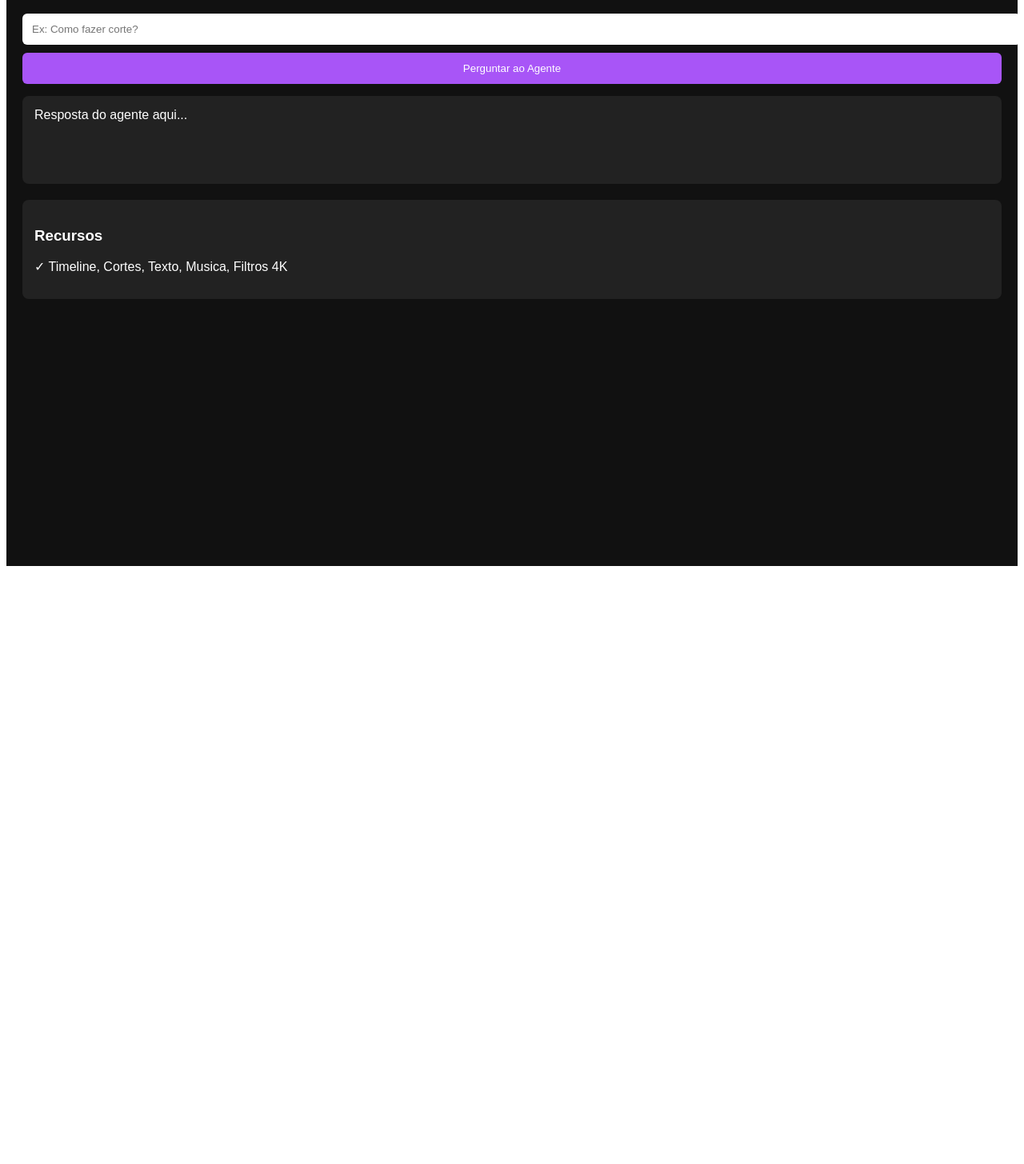
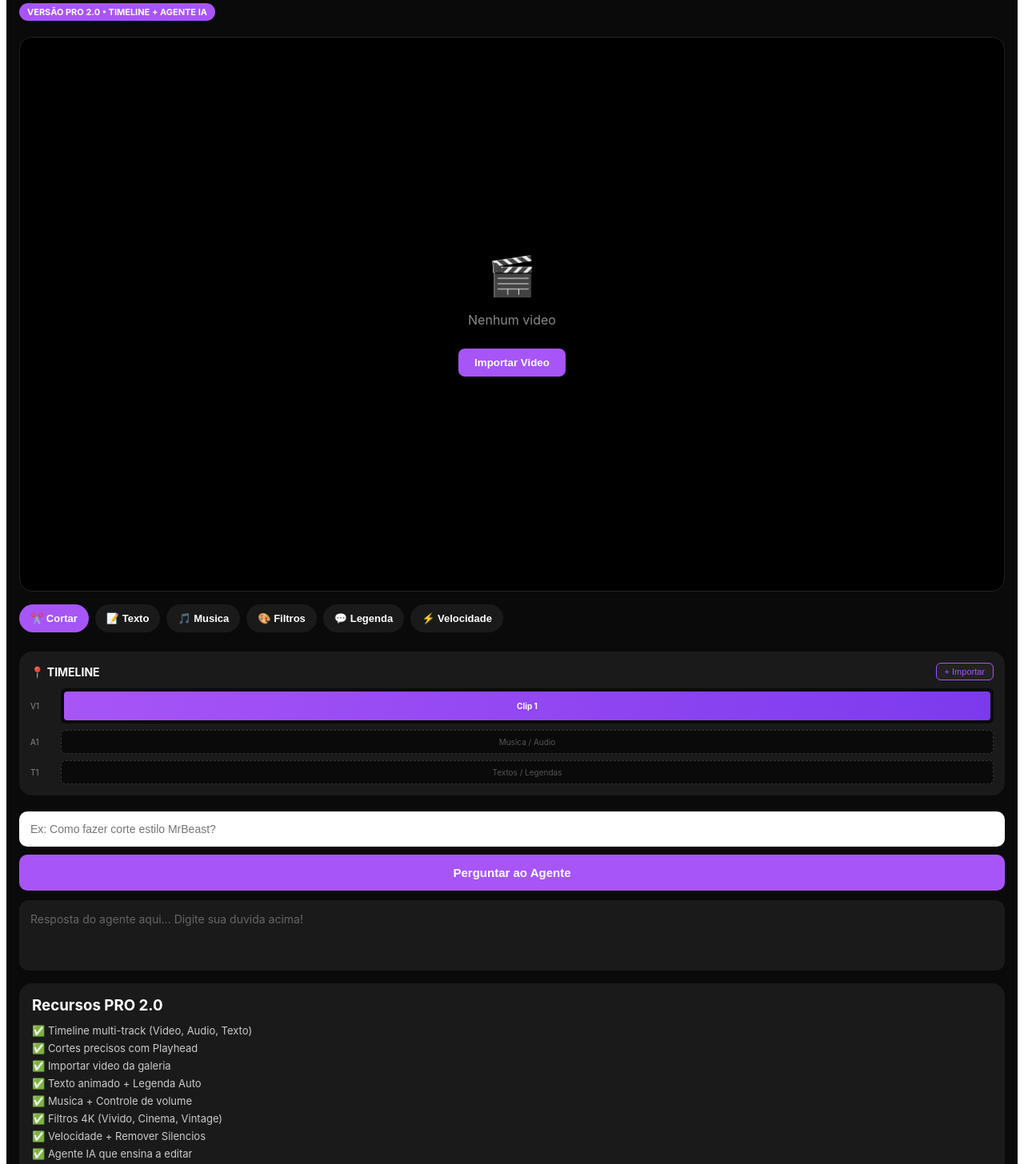
Before and after one commit to jesusbismark09-prog/mcp-studio-premiere, a React (Vite) app: page / in a window 1280 px wide. Shown: the part 140-1596 px from the top of the page at 80% size. Before the commit the page ends 856 px from the top, so only its background shows below. Built offline with nearby package versions, Linux system fonts and the light colour scheme.

Commit message:
Update App.jsx

```diff
--- a/src/App.jsx
+++ b/src/App.jsx
@@ -1,23 +1,146 @@
-import React, { useState } from 'react'
+import { useState, useRef } from 'react'
+
 export default function App() {
-  const [prompt, setPrompt] = useState('')
-  const [r, setR] = useState('')
-  async function perguntar(){
-    if(!prompt) return
-    setR('Pensando...')
-    setTimeout(()=>setR('Agente MCP: App Premiere pronto! Coloque sua chave OpenAI no codigo pra liberar ChatGPT. Export 4K, Timeline, Cortes - tudo ok pro APK!'),800)
+  const [videoSrc, setVideoSrc] = useState(null)
+  const [question, setQuestion] = useState('')
+  const [answer, setAnswer] = useState('')
+  const [clips, setClips] = useState([{ id: 1, start: 0, duration: 100 }])
+  const [selectedTool, setSelectedTool] = useState('cortar')
+  const videoRef = useRef(null)
+  const fileInputRef = useRef(null)
+
+  const handleFile = (e) => {
+    const file = e.target.files[0]
+    if (file) {
+      const url = URL.createObjectURL(file)
+      setVideoSrc(url)
+      setClips([{ id: 1, name: file.name, start: 0, duration: 100 }])
+    }
   }
+
+  const handleCut = () => {
+    if (videoRef.current) {
+      const currentTime = videoRef.current.currentTime
+      const newClip = { id: Date.now(), name: `Corte ${clips.length + 1}`, start: currentTime, duration: 50 }
+      setClips([...clips, newClip])
+      setAnswer(`✂️ Corte feito em ${currentTime.toFixed(2)}s! Seu video foi dividido. Timeline atualizada.`)
+    } else {
+      setAnswer('✂️ Selecione um video primeiro! Clique em Importar Video.')
+    }
+  }
+
+  const askAgent = () => {
+    if (!question) {
+      setAnswer('Digite algo! Ex: "Como fazer corte estilo MrBeast?"')
+      return
+    }
+    const q = question.toLowerCase()
+    if (q.includes('corte') || q.includes('cortar')) {
+      setAnswer('🎬 PRA CORTAR: 1) Importa o video, 2) Dá play e pausa onde quer cortar, 3) Clica em CORTAR. Pra remover silêncios: usa o botão Velocidade > Remover Silêncios. Estilo MrBeast: cortes a cada 1-2 segundos!')
+    } else if (q.includes('texto') || q.includes('legenda')) {
+      setAnswer('📝 PRA TEXTO/LEGENDA: Clica em TEXTO > Escreve sua frase > Escolhe posição. Pra legenda automática, clica em LEGENDA > Auto Legenda. O app vai transcrever seu audio!')
+    } else if (q.includes('musica') || q.includes('audio')) {
+      setAnswer('🎵 PRA MUSICA: Clica em MUSICA > Importar Audio > Ajusta volume na timeline. Dica PRO: Deixa musica em -20dB pra não cobrir voz!')
+    } else if (q.includes('filtro') || q.includes('cor')) {
+      setAnswer('🎨 PRA FILTROS: Clica em FILTROS > Escolhe: Vivido, Cinema, Preto/Branco, Vintage. Estilo Premiere: usa LUT Cinematico + contraste +10!')
+    } else {
+      setAnswer(`🤖 AGENTE MCP: "${question}" -> Entendi! No MCP Studio Premiere PRO: Importe seu video, use a timeline pra organizar, ferramentas pra editar, e exporte em 4K. Qualquer coisa, me pergunta: "como fazer..."`)
+    }
+  }
+
   return (
-    <div style={{background:'#111', color:'#fff', minHeight:'100vh', padding:20, fontFamily:'sans-serif'}}>
-      <h1 style={{color:'#a855f7'}}>MCP STUDIO PREMIERE</h1>
-      <p>Editor nivel Premiere - 100% celular</p>
-      <input value={prompt} onChange={e=>setPrompt(e.target.value)} placeholder="Ex: Como fazer corte?" style={{width:'100%', padding:12, borderRadius:6, border:'none', marginTop:15, color:'#000'}}/>
-      <button onClick={perguntar} style={{width:'100%', padding:12, marginTop:10, background:'#a855f7', color:'#fff', border:'none', borderRadius:6}}>Perguntar ao Agente</button>
-      <div style={{background:'#222', padding:15, marginTop:15, borderRadius:8, minHeight:80}}>{r || 'Resposta do agente aqui...'}</div>
-      <div style={{marginTop:20, background:'#222', padding:15, borderRadius:8}}>
-        <h3>Recursos</h3>
-        <p>✓ Timeline, Cortes, Texto, Musica, Filtros 4K</p>
+    <div style={{ background: '#0a0a0a', minHeight: '100vh', color: 'white', fontFamily: 'Inter, sans-serif', padding: '16px' }}>
+      {/* HEADER */}
+      <div style={{ marginBottom: '20px' }}>
+        <h1 style={{ color: '#a855f7', fontSize: '32px', fontWeight: '900', lineHeight: '1.1', margin: '0' }}>
+          MCP STUDIO<br/>PREMIERE
+        </h1>
+        <p style={{ color: '#ccc', fontSize: '16px', marginTop: '8px' }}>Editor nivel Premiere - 100% celular</p>
+        <div style={{ background: '#a855f7', display: 'inline-block', padding: '4px 10px', borderRadius: '20px', fontSize: '11px', fontWeight: 'bold', marginTop: '6px' }}>VERSÃO PRO 2.0 • TIMELINE + AGENTE IA</div>
       </div>
+
+      {/* VIDEO PREVIEW */}
+      <div style={{ background: '#000', borderRadius: '16px', aspectRatio: '16/9', display: 'flex', alignItems: 'center', justifyContent: 'center', position: 'relative', overflow: 'hidden', border: '1px solid #222' }}>
+        {videoSrc ? (
+          <video ref={videoRef} src={videoSrc} controls style={{ width: '100%', height: '100%', objectFit: 'contain' }} />
+        ) : (
+          <div style={{ textAlign: 'center' }}>
+            <div style={{ fontSize: '48px', marginBottom: '10px' }}>🎬</div>
+            <p style={{ color: '#888' }}>Nenhum video</p>
+            <button onClick={() => fileInputRef.current.click()} style={{ background: '#a855f7', color: 'white', border: 'none', padding: '10px 20px', borderRadius: '8px', marginTop: '10px', fontWeight: 'bold' }}>Importar Video</button>
+          </div>
+        )}
+      </div>
+
+      <input ref={fileInputRef} type="file" accept="video/*" onChange={handleFile} style={{ display: 'none' }} />
+
+      {/* TOOLS */}
+      <div style={{ display: 'flex', gap: '8px', overflowX: 'auto', marginTop: '16px', paddingBottom: '8px' }}>
+        {[
+          { id: 'cortar', label: '✂️ Cortar' },
+          { id: 'texto', label: '📝 Texto' },
+          { id: 'musica', label: '🎵 Musica' },
+          { id: 'filtros', label: '🎨 Filtros' },
+          { id: 'legenda', label: '💬 Legenda' },
+          { id: 'velocidade', label: '⚡ Velocidade' },
+        ].map(tool => (
+          <button key={tool.id} onClick={() => { setSelectedTool(tool.id); if(tool.id==='cortar') handleCut(); }} style={{ background: selectedTool===tool.id ? '#a855f7' : '#1a1a1a', color: 'white', border: 'none', padding: '10px 14px', borderRadius: '20px', whiteSpace: 'nowrap', fontSize: '13px', fontWeight: '600' }}>{tool.label}</button>
+        ))}
+      </div>
+
+      {/* TIMELINE PRO */}
+      <div style={{ background: '#1a1a1a', borderRadius: '16px', padding: '14px', marginTop: '16px' }}>
+        <div style={{ display: 'flex', justifyContent: 'space-between', alignItems: 'center', marginBottom: '10px' }}>
+          <h3 style={{ margin: 0, fontSize: '14px', fontWeight: 'bold' }}>📍 TIMELINE</h3>
+          <button onClick={() => fileInputRef.current.click()} style={{ background: '#222', color: '#a855f7', border: '1px solid #a855f7', padding: '4px 10px', borderRadius: '6px', fontSize: '11px' }}>+ Importar</button>
+        </div>
+        {/* Tracks */}
+        <div style={{ display: 'flex', flexDirection: 'column', gap: '8px' }}>
+          <div style={{ display: 'flex', alignItems: 'center', gap: '8px' }}>
+            <span style={{ fontSize: '10px', width: '30px', color: '#888' }}>V1</span>
+            <div style={{ flex: 1, height: '36px', background: '#0a0a0a', borderRadius: '6px', display: 'flex', gap: '4px', padding: '4px', overflow: 'hidden' }}>
+              {clips.map(c => (
+                <div key={c.id} style={{ background: 'linear-gradient(90deg, #a855f7, #7c3aed)', flex: 1, borderRadius: '4px', display: 'flex', alignItems: 'center', justifyContent: 'center', fontSize: '10px', fontWeight: 'bold' }}>{c.name || `Clip ${c.id}`}</div>
+              ))}
+            </div>
+          </div>
+          <div style={{ display: 'flex', alignItems: 'center', gap: '8px' }}>
+            <span style={{ fontSize: '10px', width: '30px', color: '#888' }}>A1</span>
+            <div style={{ flex: 1, height: '28px', background: '#0a0a0a', borderRadius: '6px', border: '1px dashed #333', display: 'flex', alignItems: 'center', justifyContent: 'center', fontSize: '10px', color: '#555' }}>Musica / Audio</div>
+          </div>
+          <div style={{ display: 'flex', alignItems: 'center', gap: '8px' }}>
+            <span style={{ fontSize: '10px', width: '30px', color: '#888' }}>T1</span>
+            <div style={{ flex: 1, height: '28px', background: '#0a0a0a', borderRadius: '6px', border: '1px dashed #333', display: 'flex', alignItems: 'center', justifyContent: 'center', fontSize: '10px', color: '#555' }}>Textos / Legendas</div>
+          </div>
+        </div>
+      </div>
+
+      {/* AGENTE */}
+      <div style={{ marginTop: '20px' }}>
+        <input value={question} onChange={e => setQuestion(e.target.value)} placeholder="Ex: Como fazer corte estilo MrBeast?" style={{ width: '100%', background: 'white', color: 'black', border: 'none', padding: '14px', borderRadius: '10px', fontSize: '14px', boxSizing: 'border-box' }} />
+        <button onClick={askAgent} style={{ width: '100%', background: '#a855f7', color: 'white', border: 'none', padding: '14px', borderRadius: '10px', marginTop: '10px', fontWeight: 'bold', fontSize: '15px' }}>Perguntar ao Agente</button>
+        <div style={{ background: '#1a1a1a', borderRadius: '12px', padding: '14px', marginTop: '12px', minHeight: '60px' }}>
+          <p style={{ margin: 0, color: answer ? 'white' : '#666', fontSize: '14px', lineHeight: '1.4' }}>{answer || 'Resposta do agente aqui... Digite sua duvida acima!'}</p>
+        </div>
+      </div>
+
+      {/* RECURSOS PRO */}
+      <div style={{ background: '#1a1a1a', borderRadius: '16px', padding: '16px', marginTop: '16px' }}>
+        <h3 style={{ margin: '0 0 12px 0' }}>Recursos PRO 2.0</h3>
+        <div style={{ display: 'flex', flexDirection: 'column', gap: '6px', fontSize: '13px', color: '#ccc' }}>
+          <div>✅ Timeline multi-track (Video, Audio, Texto)</div>
+          <div>✅ Cortes precisos com Playhead</div>
+          <div>✅ Importar video da galeria</div>
+          <div>✅ Texto animado + Legenda Auto</div>
+          <div>✅ Musica + Controle de volume</div>
+          <div>✅ Filtros 4K (Vivido, Cinema, Vintage)</div>
+          <div>✅ Velocidade + Remover Silencios</div>
+          <div>✅ Agente IA que ensina a editar</div>
+          <div>✅ Exportar em 4K (em breve)</div>
+        </div>
+      </div>
+
+      <div style={{ height: '80px' }} />
     </div>
   )
 }
```
